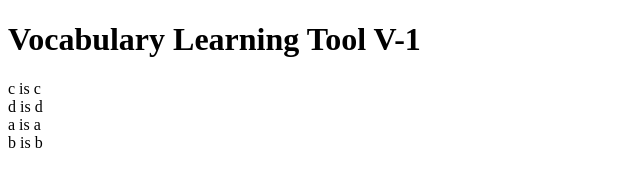
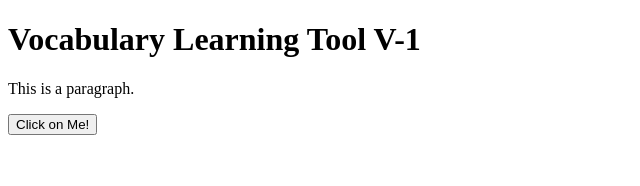
Before and after one commit to Al-Rizov/VLT-V1, a plain HTML site: page index.html in a window 1280 px wide. Shown: the whole page, without its empty margins (0-640 px from the left). Drawn offline with Linux system fonts and the light colour scheme.

Commit message:
Add a button.

```diff
--- a/VLT1.js
+++ b/VLT1.js
@@ -7,6 +7,7 @@ let definitions = ['a',
                 'c',
                 'd',];
 let outputOrder = [];
+let readyList = [];
 
 
 //Currently this function rolls for a number from 0 to (words.length - 1) and then stores each
@@ -35,11 +36,14 @@ function wordRandomizer() {
 //the User in a random order.
 
 function wordCycler() {
+
     wordRandomizer();
     for(i=0; i<words.length; i++) {
-        document.write(`${words[outputOrder[i]]} is ${definitions[outputOrder[i]]} <br>`);
+        readyList += `${words[outputOrder[i]]} is ${definitions[outputOrder[i]]} <br>`;
         }
+    document.getElementById("paragraph").innerHTML = readyList;
+    readyList = [];
 };
 
 
-wordCycler();
+document.getElementById("button").addEventListener("click", wordCycler);
--- a/index.html
+++ b/index.html
@@ -19,6 +19,9 @@
 
     <h1>Vocabulary Learning Tool V-1</h1>
 
+    <p id="paragraph">This is a paragraph.</p>
+    <button id="button">Click on Me!</button>
+
 
     <script src="VLT1.js"></script>
 </body>
```
